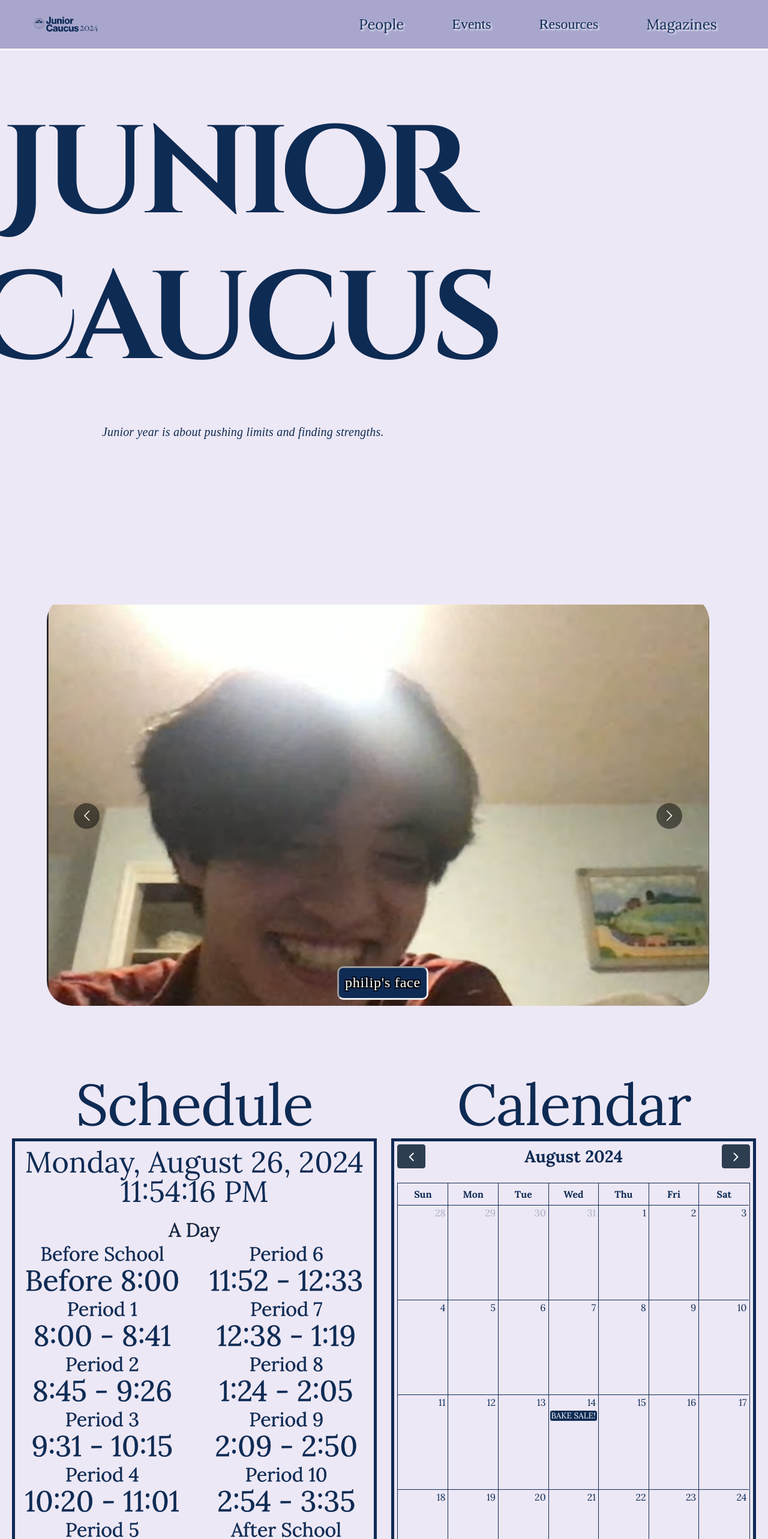
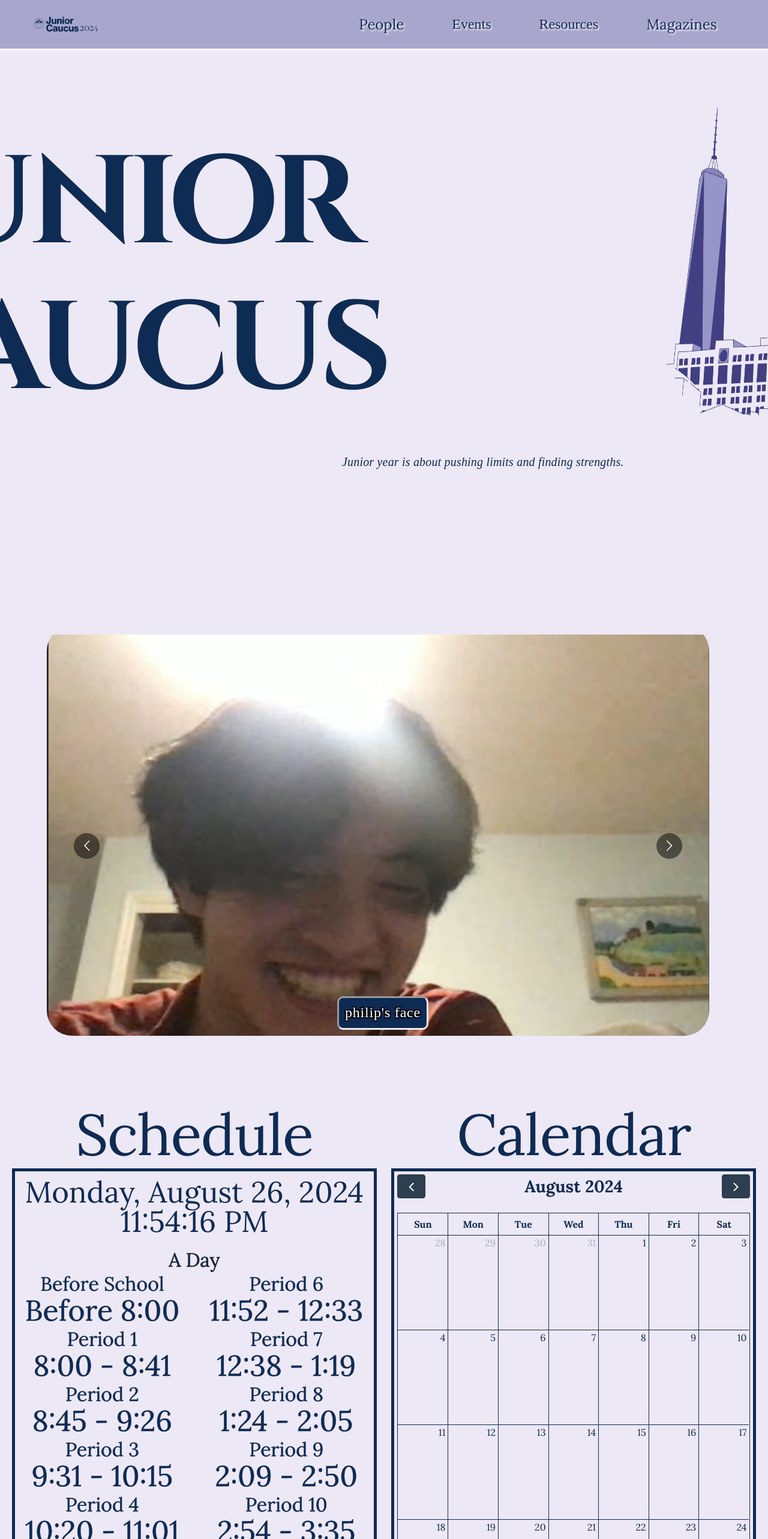
Before and after one commit to Rahuldeb5/junior.stuysu.org, a React (Create React App) app: page / in a window 1280 px wide. Shown: the top 2566 px of the page at 60% size. Built offline with nearby package versions, Linux system fonts and the light colour scheme; no server answers; a web font is replaced by a local one.

Commit message:
Fixed the problems

```diff
--- a/src/comps/Contact.css
+++ b/src/comps/Contact.css
@@ -7,8 +7,8 @@
   padding: 10px 0;
   margin: 0;
   text-align: center;
-  color: #433F83;
-  -webkit-text-stroke: 1px #433F83;
+  color: #ede8f5;
+  -webkit-text-stroke: 1px #ede8f5;
   border-top: 3px solid rgb(255, 255, 255);
 }
 
--- a/src/data/events.json
+++ b/src/data/events.json
@@ -1,6 +1,10 @@
 [
   {
-    "title": "BAKE SALE!",
-    "date": "2024-08-14"
+    "title": "BAKE SALE",
+    "date": "2024-09-06"
+  },
+  {
+    "title": "PICNIC",
+    "date": "2024-09-20"
   }
 ]
--- a/src/pages/Home.css
+++ b/src/pages/Home.css
@@ -55,6 +55,16 @@
   box-sizing: border-box;
   white-space: nowrap;
   text-overflow: ellipsis;
+  justify-content: space-between;
+  flex-direction: column;
+  max-width: 60%;
+  padding-right: 10px;
+  padding-left: 10px;
+  width: 50%;
+}
+
+.header {
+  padding-top: 50px;
   justify-content: space-between;
   flex-direction: column;
   max-width: 60%;
@@ -192,9 +202,14 @@
   animation-duration: 1s;
   animation-timing-function: ease-in;
   animation-delay: 0s;
+  font-size: 1.5rem;
+  text-align: right;
+  padding-top: 20px;
+  margin-right: 200px;
   text-align: left;
   font-style: italic;
   font-weight: 400;
+  margin-left: 25rem;
   padding-left: 150px;
   padding-top: 50px;
 }
--- a/src/pages/Home.jsx
+++ b/src/pages/Home.jsx
@@ -19,6 +19,8 @@ export default function Home() {
         <Navbar />
       </Box>
       <Box className="content">
+        <Box className="title-design">
+          <Box className="header">
             <Box className="title">
               <Typography className="typography" variant="h1" align="center">
                 Junior
@@ -28,6 +30,9 @@ export default function Home() {
               <Typography className="typography" variant="h1">
                 Caucus
               </Typography>
+            </Box>
+          </Box>
+          <img class="design" src="../images/wtc.png" alt="design logo" />
         </Box>
         <Box className="blurb">
           <RandomQuote />
```
Lines whose indentation alone changed are shown as unchanged.
